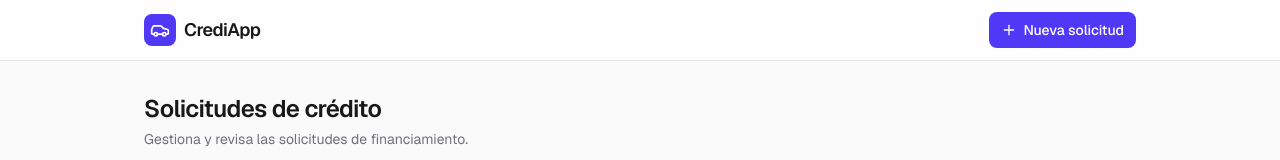
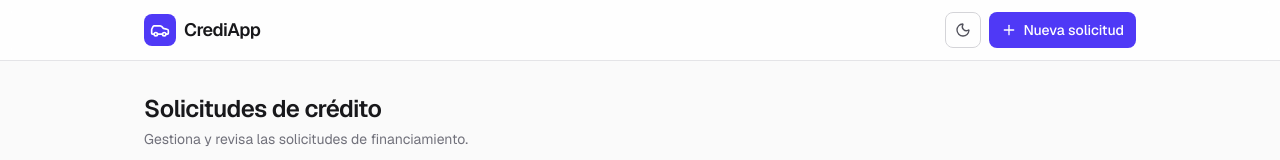
Before and after one commit to zerpaerik/test-sappito, a Next.js app: page / in a window 1280 px wide. Shown: the top 160 px of the page. Built offline with nearby package versions, Linux system fonts and the light colour scheme.

Commit message:
feat: modo oscuro con toggle persistente y animaciones sutiles

```diff
--- a/src/app/globals.css
+++ b/src/app/globals.css
@@ -1,4 +1,7 @@
 @import "tailwindcss";
+
+/* Modo oscuro controlado por la clase `.dark` en <html> (no solo por el sistema). */
+@custom-variant dark (&:where(.dark, .dark *));
 
 @theme inline {
   --font-sans: var(--font-geist-sans);
@@ -15,3 +18,14 @@
     transform: translateY(0);
   }
 }
+
+@keyframes fade-in {
+  from {
+    opacity: 0;
+    transform: translateY(0.25rem);
+  }
+  to {
+    opacity: 1;
+    transform: translateY(0);
+  }
+}
--- a/src/app/layout.tsx
+++ b/src/app/layout.tsx
@@ -19,6 +19,9 @@ export const metadata: Metadata = {
   description: "Mini-portal de solicitudes de crédito vehicular",
 };
 
+// Fija el tema antes del primer render para evitar parpadeo (flash) al cargar.
+const scriptTema = `try{var t=localStorage.getItem('tema');if(t==='oscuro'||(!t&&window.matchMedia('(prefers-color-scheme: dark)').matches)){document.documentElement.classList.add('dark');}}catch(e){}`;
+
 export default function RootLayout({
   children,
 }: Readonly<{
@@ -27,9 +30,11 @@ export default function RootLayout({
   return (
     <html
       lang="es"
+      suppressHydrationWarning
       className={`${geistSans.variable} ${geistMono.variable} h-full`}
     >
       <body className="min-h-full bg-zinc-50 font-sans text-zinc-900 antialiased dark:bg-zinc-950 dark:text-zinc-100">
+        <script dangerouslySetInnerHTML={{ __html: scriptTema }} />
         <ToastProvider>
           <Header />
           <main className="mx-auto max-w-5xl px-4 py-8">{children}</main>
--- a/src/app/nueva/page.tsx
+++ b/src/app/nueva/page.tsx
@@ -19,7 +19,7 @@ export default function NuevaSolicitudPage() {
         </p>
       </header>
 
-      <div className="rounded-xl border border-zinc-200 bg-white p-6 dark:border-zinc-800 dark:bg-zinc-900">
+      <div className="animate-[fade-in_0.3s_ease-out] rounded-xl border border-zinc-200 bg-white p-6 dark:border-zinc-800 dark:bg-zinc-900">
         <SolicitudForm />
       </div>
     </div>
--- a/src/app/page.tsx
+++ b/src/app/page.tsx
@@ -55,7 +55,7 @@ export default function ListadoPage() {
       ) : filtradas.length === 0 ? (
         <SinResultados />
       ) : (
-        <div className="grid gap-4 sm:grid-cols-2 lg:grid-cols-3">
+        <div className="grid animate-[fade-in_0.3s_ease-out] gap-4 sm:grid-cols-2 lg:grid-cols-3">
           {filtradas.map((solicitud) => (
             <SolicitudCard key={solicitud.id} solicitud={solicitud} />
           ))}
--- a/src/app/solicitud/[id]/page.tsx
+++ b/src/app/solicitud/[id]/page.tsx
@@ -46,7 +46,7 @@ export default function DetallePage({
 
 function Detalle({ solicitud }: { solicitud: Solicitud }) {
   return (
-    <article className="rounded-xl border border-zinc-200 bg-white p-6 dark:border-zinc-800 dark:bg-zinc-900">
+    <article className="animate-[fade-in_0.3s_ease-out] rounded-xl border border-zinc-200 bg-white p-6 dark:border-zinc-800 dark:bg-zinc-900">
       <div className="flex items-start justify-between gap-3">
         <div>
           <h1 className="text-2xl font-semibold tracking-tight">
--- a/src/components/Header.tsx
+++ b/src/components/Header.tsx
@@ -1,6 +1,7 @@
 import Link from "next/link";
 import { Car, Plus } from "lucide-react";
 import { botonPrimario } from "@/components/ui/estilos";
+import { ThemeToggle } from "@/components/ThemeToggle";
 
 export function Header() {
   return (
@@ -16,10 +17,13 @@ export function Header() {
           CrediApp
         </Link>
 
-        <Link href="/nueva" className={botonPrimario}>
-          <Plus className="h-4 w-4" />
-          Nueva solicitud
-        </Link>
+        <div className="flex items-center gap-2">
+          <ThemeToggle />
+          <Link href="/nueva" className={botonPrimario}>
+            <Plus className="h-4 w-4" />
+            Nueva solicitud
+          </Link>
+        </div>
       </div>
     </header>
   );
--- /dev/null
+++ b/src/components/ThemeToggle.tsx
@@ -0,0 +1,41 @@
+"use client";
+
+import { useEffect, useState } from "react";
+import { Moon, Sun } from "lucide-react";
+
+/**
+ * Alterna entre tema claro y oscuro añadiendo/quitando la clase `.dark`
+ * en <html> y guarda la preferencia en localStorage. El tema inicial lo
+ * fija un script en el layout para evitar parpadeo al cargar.
+ */
+export function ThemeToggle() {
+  const [oscuro, setOscuro] = useState(false);
+
+  useEffect(() => {
+    setOscuro(document.documentElement.classList.contains("dark"));
+  }, []);
+
+  function alternar() {
+    setOscuro((previo) => {
+      const siguiente = !previo;
+      document.documentElement.classList.toggle("dark", siguiente);
+      try {
+        localStorage.setItem("tema", siguiente ? "oscuro" : "claro");
+      } catch {
+        // localStorage puede no estar disponible; el toggle sigue funcionando.
+      }
+      return siguiente;
+    });
+  }
+
+  return (
+    <button
+      type="button"
+      onClick={alternar}
+      aria-label="Cambiar tema"
+      className="grid h-9 w-9 place-items-center rounded-lg border border-zinc-300 text-zinc-600 transition-colors hover:bg-zinc-100 dark:border-zinc-700 dark:text-zinc-300 dark:hover:bg-zinc-800"
+    >
+      {oscuro ? <Sun className="h-4 w-4" /> : <Moon className="h-4 w-4" />}
+    </button>
+  );
+}
```
Also changed, not shown: 1 other file (tests, documents, lock files or other folders).
